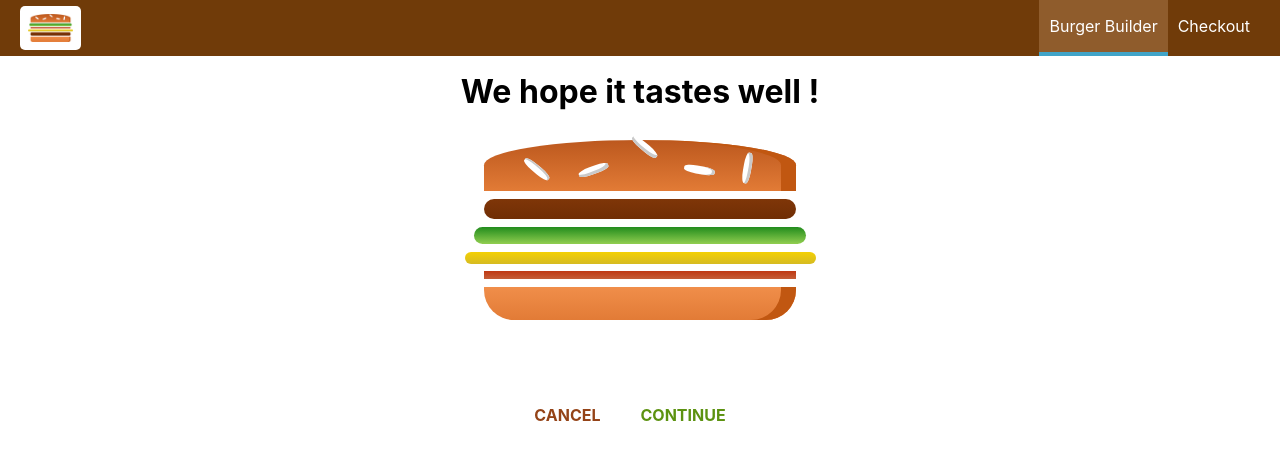
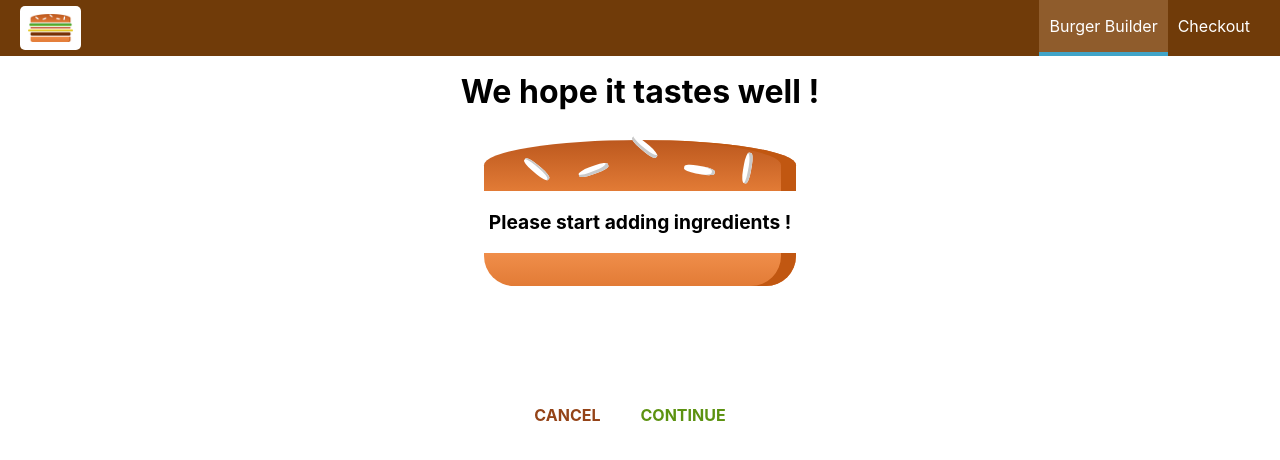
Before and after one commit to yash1rj/Buger-Builder, a React (Create React App) app: page /checkout in a window 1280 px wide. Shown: the top 460 px of the page. Built offline with nearby package versions, Linux system fonts and the light colour scheme.

Commit message:
Update Checkout.js
Parsing ingredients from query params adn rendering checkout summary and ContactData form on order continuation

```diff
--- a/src/containers/Checkout/Checkout.js
+++ b/src/containers/Checkout/Checkout.js
@@ -1,5 +1,7 @@
 import React, { Component } from "react";
+import { Route } from "react-router-dom";
 import CheckoutSummary from "../../components/Order/CheckoutSummary/CheckoutSummary";
+import ContactData from "./ContactData/ContactData";
 
 
 class Checkout extends Component {
@@ -12,9 +14,40 @@ class Checkout extends Component {
         }
     }
 
+    componentDidMount() {
+        const query = new URLSearchParams(this.props.location.search);
+        const ingredients = {};
+        for (let param of query.entries()) {
+            // ['salad' , '1']
+            ingredients[param[0]] = +param[1];
+        }
+
+        this.setState({
+            ingredients: ingredients
+        });
+    }
+
+    checkoutCancelledHandler = () => {
+        this.props.history.goBack();
+    }
+
+    checkoutContinuedHandler = () => {
+        this.props.history.replace('/checkout/contact-data');
+    }
+
     render() {
         return (
-            <CheckoutSummary ingredients={this.state.ingredients} />
+            <div>
+                <CheckoutSummary
+                    ingredients={this.state.ingredients}
+                    checkoutCancelled={this.checkoutCancelledHandler}
+                    checkoutContinued={this.checkoutContinuedHandler} />
+
+                <Route path={this.props.match.path + '/contact-data'}
+                    render={() => (
+                        <ContactData ingredients={this.state.ingredients} />
+                    )} />
+            </div>
         );
     }
 }
```
